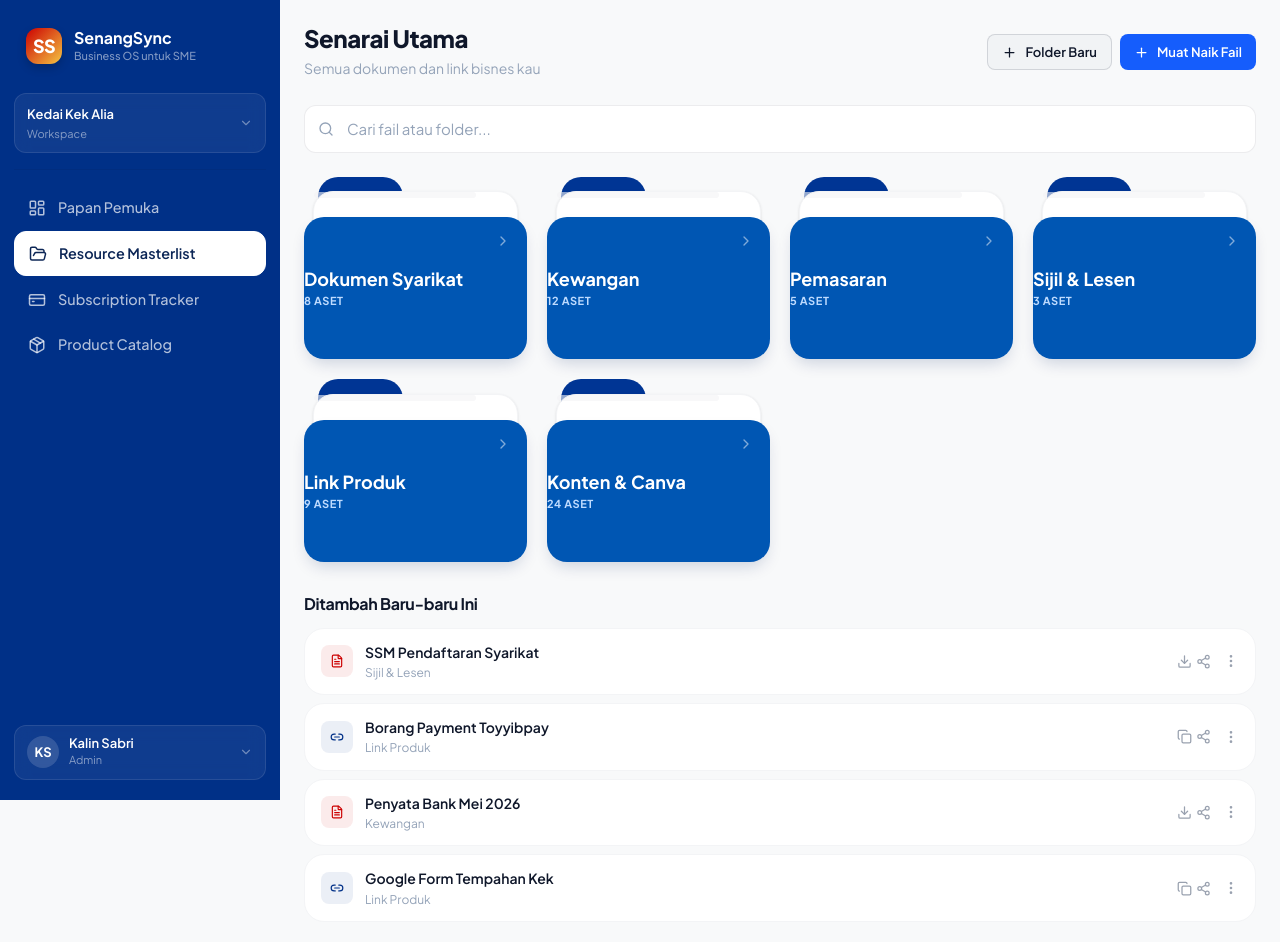
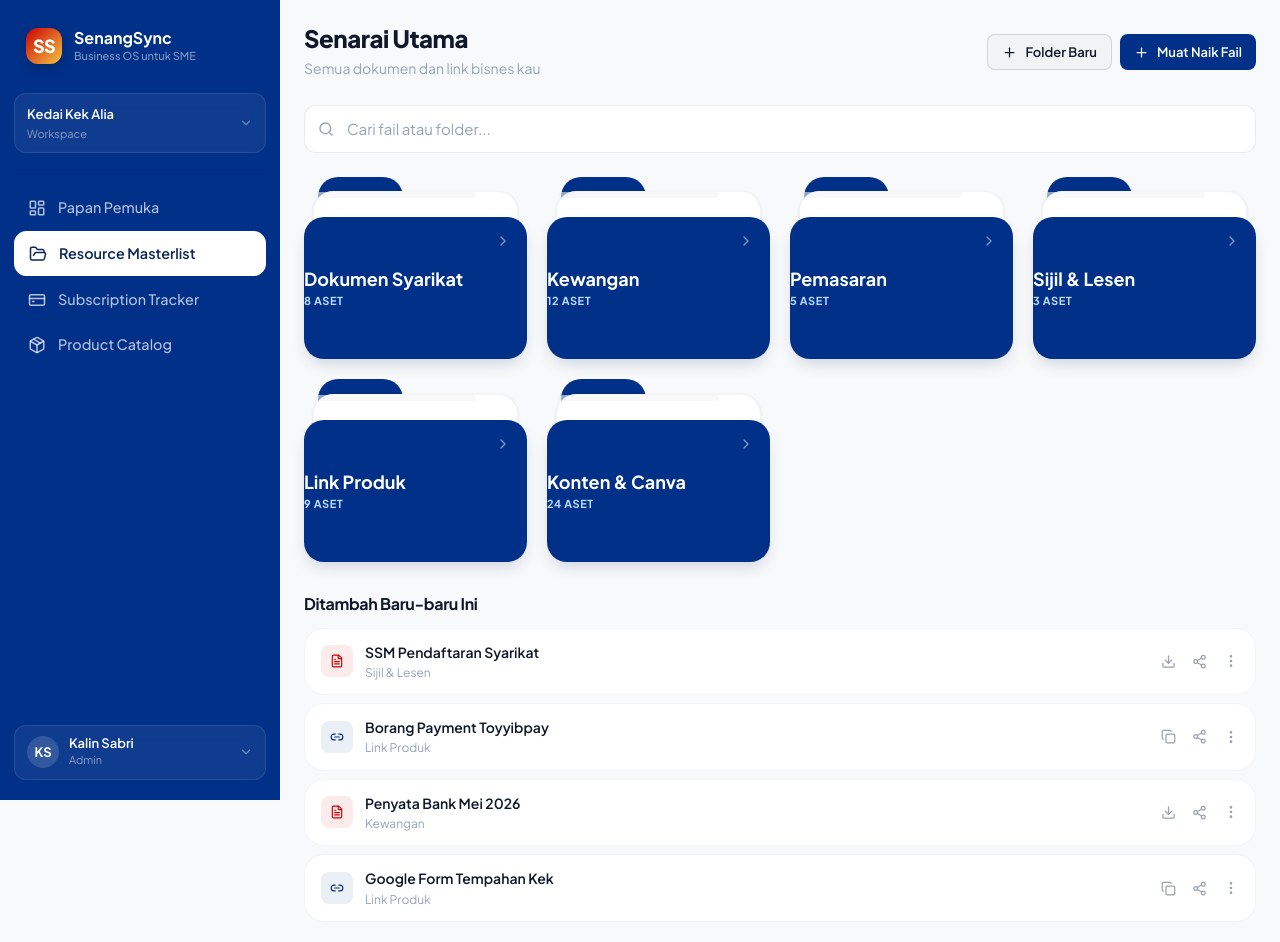
Before and after one commit to kalincreative/senangsync, a Next.js app: page /masterlist in a window 1280 px wide. Shown: the top 942 px of the page. Built offline with nearby package versions, Linux system fonts and the light colour scheme.

Commit message:
style: synchronize primary color, fix folder padding, and improve icon spacing

```diff
--- a/app/(app)/masterlist/page.tsx
+++ b/app/(app)/masterlist/page.tsx
@@ -60,7 +60,7 @@ export default function MasterlistPage() {
 
         {/* Folder header card */}
         <div
-          className="bg-[#0056b3] text-white rounded-2xl"
+          className="bg-[#003087] text-white rounded-2xl"
           style={{
             padding: "1.5rem",
             marginBottom: "1.5rem",
@@ -265,7 +265,7 @@ export default function MasterlistPage() {
             {lang === "bm" ? "Folder Baru" : "New Folder"}
           </button>
           <button
-            className="btn btn-sm bg-blue-600 hover:bg-blue-700 text-white border-none"
+            className="btn btn-sm bg-[#003087] hover:bg-[#002266] text-white border-none"
           >
             <Plus size={15} />
             {lang === "bm" ? "Muat Naik Fail" : "Upload File"}
@@ -328,7 +328,7 @@ export default function MasterlistPage() {
             >
               {/* 1. Back Tab */}
               <div
-                className="absolute top-0 left-3.5 w-[38%] h-[22%] bg-[#003594] rounded-t-xl transition-all duration-300 group-hover:bg-[#002b7a]"
+                className="absolute top-0 left-3.5 w-[38%] h-[22%] bg-[#003087] rounded-t-xl transition-all duration-300 group-hover:bg-[#002266]"
               />
 
               {/* 2. Inner Paper Sheet */}
@@ -341,18 +341,20 @@ export default function MasterlistPage() {
 
               {/* 3. Front Cover */}
               <div
-                className="absolute bottom-0 left-0 w-full h-[78%] bg-[#0056b3] rounded-[1.25rem] shadow-[0_8px_16px_-4px_rgba(0,32,96,0.18)] px-6 pt-7 pb-5 flex flex-col justify-center text-left transition-all duration-300 group-hover:bg-[#004ca0] group-hover:shadow-[0_12px_24px_-4px_rgba(0,32,96,0.25)]"
+                className="absolute bottom-0 left-0 w-full h-[78%] bg-[#003087] rounded-[1.25rem] shadow-[0_8px_16px_-4px_rgba(0,32,96,0.18)] flex flex-col justify-center transition-all duration-300 group-hover:bg-[#002266] group-hover:shadow-[0_12px_24px_-4px_rgba(0,32,96,0.25)]"
               >
                 {/* Chevron icon */}
                 <div className="absolute top-4 right-4 text-white/50 group-hover:text-white transition-colors">
                   <ChevronRight size={16} />
                 </div>
 
+                <div className="p-6 flex flex-col text-left">
                   <div className="text-white font-bold text-[1.125rem] leading-snug group-hover:scale-[1.01] origin-left transition-all">
                     {folder.name}
                   </div>
                   <div className="text-blue-200 text-[0.6875rem] font-bold uppercase tracking-wider mt-1.5">
                     {folder.resourceCount} {lang === "bm" ? "ASET" : "ASSETS"}
+                  </div>
                 </div>
               </div>
             </div>
@@ -411,11 +413,11 @@ export default function MasterlistPage() {
                   </div>
                 </div>
 
-                {/* Quick Actions Group */}
-                <div className="flex items-center gap-1 mr-1">
+                {/* Right-aligned Actions Group */}
+                <div className="flex items-center gap-4">
                   {resource.type === "link" ? (
                     <button
-                      className="p-2 rounded-lg text-gray-400 hover:text-blue-600 hover:bg-gray-100 transition-colors"
+                      className="p-2 rounded-md text-gray-400 hover:text-blue-600 hover:bg-gray-100 transition-colors"
                       title={lang === "bm" ? "Salin Pautan" : "Copy Link"}
                       onClick={(e) => {
                         e.stopPropagation();
@@ -425,7 +427,7 @@ export default function MasterlistPage() {
                     </button>
                   ) : (
                     <button
-                      className="p-2 rounded-lg text-gray-400 hover:text-blue-600 hover:bg-gray-100 transition-colors"
+                      className="p-2 rounded-md text-gray-400 hover:text-blue-600 hover:bg-gray-100 transition-colors"
                       title={lang === "bm" ? "Muat Turun" : "Download"}
                       onClick={(e) => {
                         e.stopPropagation();
@@ -436,7 +438,7 @@ export default function MasterlistPage() {
                   )}
 
                   <button
-                    className="p-2 rounded-lg text-gray-400 hover:text-green-500 hover:bg-green-50 transition-colors"
+                    className="p-2 rounded-md text-gray-400 hover:text-green-500 hover:bg-green-50 transition-colors"
                     title={lang === "bm" ? "Kongsi WhatsApp" : "Share WhatsApp"}
                     onClick={(e) => {
                       e.stopPropagation();
@@ -444,16 +446,16 @@ export default function MasterlistPage() {
                   >
                     <Share2 size={15} />
                   </button>
-                </div>
 
                   <button
-                  className="p-2 rounded-lg text-gray-400 hover:bg-gray-100 transition-colors"
+                    className="p-2 rounded-md text-gray-400 hover:bg-gray-100 transition-colors"
                     onClick={(e) => {
                       e.stopPropagation();
                     }}
                   >
                     <MoreVertical size={16} />
                   </button>
+                </div>
               </div>
             ))}
           </div>
```
Lines whose indentation alone changed are shown as unchanged.
